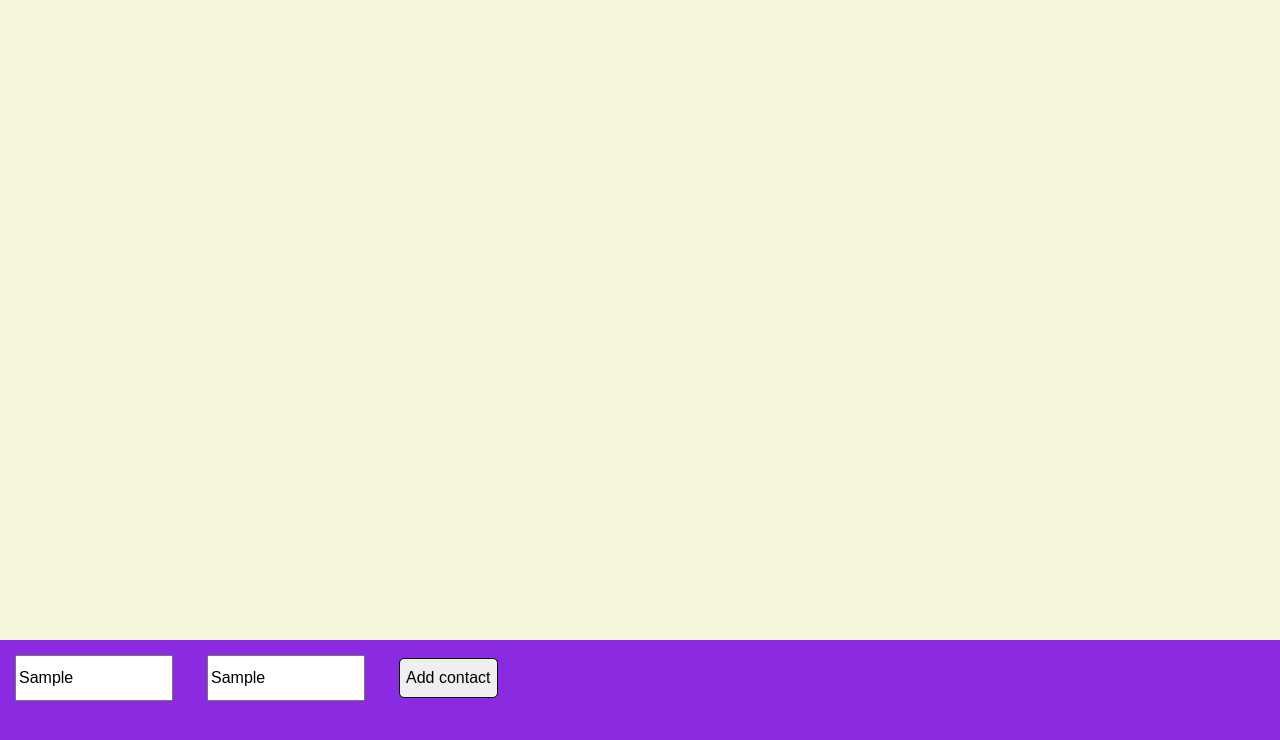
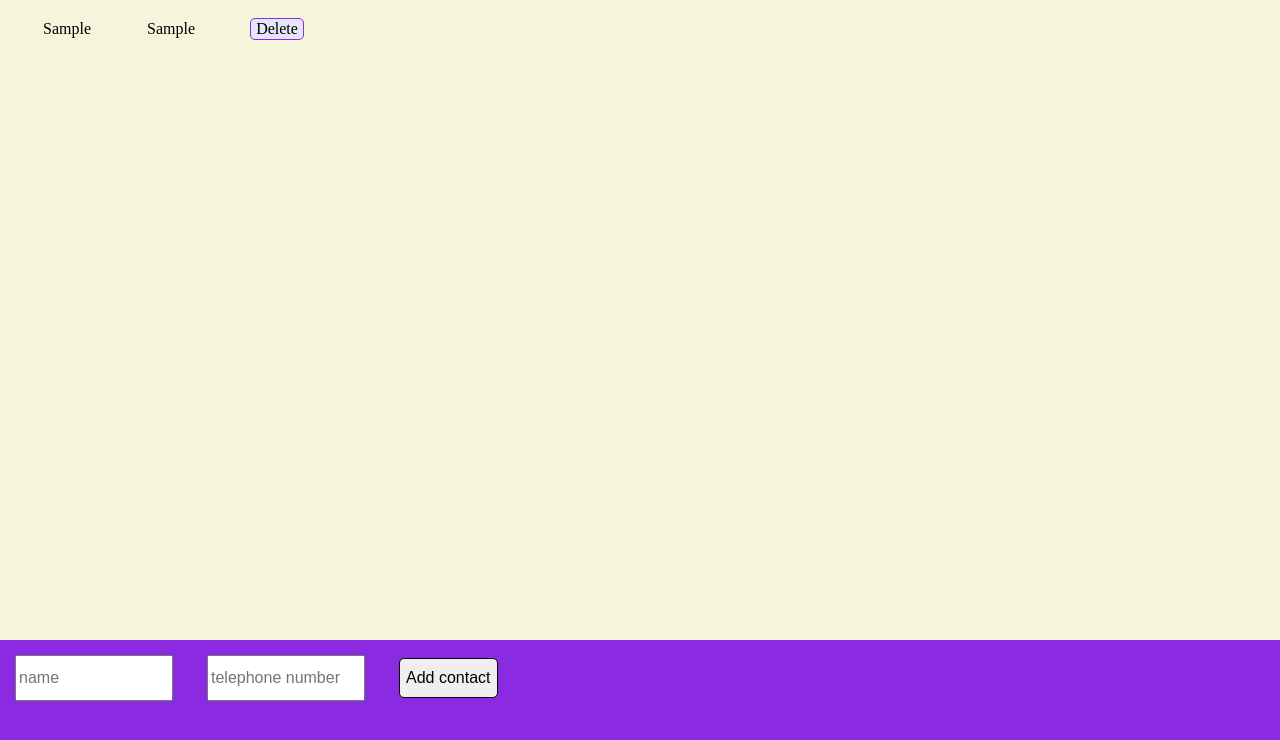
Before and after one commit to Zhanna1980/contactList, a website: page index.html in a window 1280 px wide. Both pictures are taken after typing "Sample", "Sample" into the empty fields and a click on the button "Add contact". Drawn offline with nearby package versions, Linux system fonts and the light colour scheme.

Commit message:
add and delete

```diff
--- a/style.css
+++ b/style.css
@@ -31,3 +31,24 @@ input {
      border-radius: 5px;
      border: 1px solid black;
  }
+
+ul{
+    list-style-type: none;
+}
+
+li{
+   margin-top: 15px;
+}
+
+table td{
+    width: 100px;
+}
+
+.btnDelete{
+    border: 1px solid blueviolet;
+    border-radius: 5px;
+    width: 50px;
+    background-color: lavender;
+    text-align: center;
+    font-weight: 200;
+}
--- a/view.js
+++ b/view.js
@@ -11,7 +11,7 @@
     function createUI() {
         var listDiv = $("#list");
         var btnAddContact = $("#btnAddContact");
-        btnAddContact.click();
+        btnAddContact.click(getInputs);
         var contacts = contactList.getContacts();
         var list = $("<ul></ul>");
         for (var i = 0; i < contacts.length; i++){
@@ -21,11 +21,15 @@
     }
 
     function getInputs(){
-        var enteredName = $("#name").val();
-        var enteredNumber = $("#number").val();
+        var inputName = $("#name");
+        var inputNumber = $("#number");
+        var enteredName = inputName.val();
+        var enteredNumber = inputNumber.val();
         if (enteredName.length > 0){
             addContactToList(enteredName, enteredNumber);
         }
+        inputName.val("");
+        inputNumber.val("");
     }
     function addContactToList(name, telephoneNumber){
         var newContact = contactList.addNewContact(name, telephoneNumber);
@@ -49,11 +53,17 @@
                         </li>`;
         var listElement = $(template);
         listElement.attr("data-id", index);
+        listElement.find(".nameField").text(contact.getContactName());
+        listElement.find(".numberField").text(contact.getContactNumber());
+        listElement.find(".btnDelete").click(deleteContact);
         $("ul").append(listElement);
 
     }
 
-    function deleteContact(index) {
-
+    function deleteContact() {
+        var parentLi = $(this).parents("li");
+        var index = parentLi.attr("data-id");
+        contactList.deleteContactByIndex(index);
+        parentLi.remove();
     }
 })(jQuery);
```
